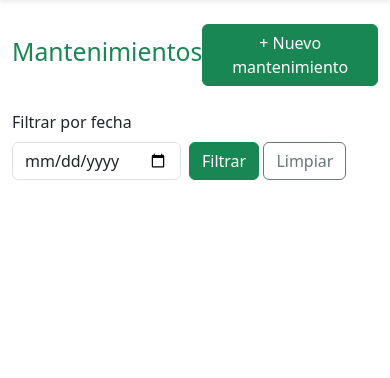
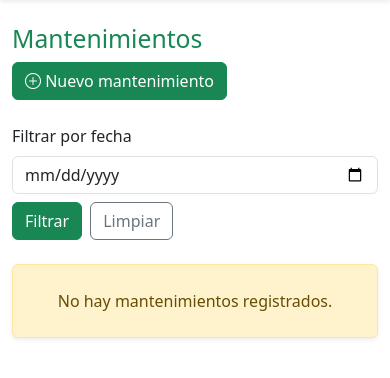
Before and after one commit to andrealuvjk/Proyecto-ReforestaSV, a Django app: page /mantenimientos/ in a window 390 px wide. Shown: the part 58-436 px from the top of the page. Run offline with Django 5.2, Linux system fonts and the light colour scheme; data that the repository does not hold is empty.

Commit message:
se mejoro responsividad en mantenimiento y se agrego mensajes

```diff
--- a/mantenimientos/templates/mantenimientos/mantenimientos.html
+++ b/mantenimientos/templates/mantenimientos/mantenimientos.html
@@ -3,9 +3,9 @@
 {% block title %}Mantenimientos - ReforestaSV{% endblock %}
 
 {% block content %}
-<div class="d-flex justify-content-between align-items-center mb-4">
-    <h2 class="text-success">Mantenimientos</h2>
-    <a href="{% url 'mantenimientos:crear' %}" class="btn btn-success">+ Nuevo mantenimiento</a>
+<div class="d-flex flex-column flex-sm-row justify-content-between align-items-start align-items-sm-center mb-4 gap-2">
+    <h2 class="text-success m-0">Mantenimientos</h2>
+    <a href="{% url 'mantenimientos:crear' %}" class="btn btn-success"><i class="bi bi-plus-circle"></i> Nuevo mantenimiento</a>
 </div>
 
 <!-- Alerta si se está filtrando por un inventario específico -->
@@ -22,27 +22,27 @@
         <input type="hidden" name="inventario" value="{{ request.GET.inventario }}">
     {% endif %}
 
-    <div class="col-auto">
+    <div class="col-12 col-sm-auto">
         <label for="fecha" class="form-label">Filtrar por fecha</label>
         <input type="date" id="fecha" name="fecha" class="form-control" value="{{ fecha|default:'' }}">
     </div>
-    <div class="col-auto">
+    <div class="col-12 col-sm-auto d-flex gap-2">
         <button type="submit" class="btn btn-success">Filtrar</button>
         <a href="{% url 'mantenimientos:lista' %}{% if request.GET.inventario %}?inventario={{ request.GET.inventario }}{% endif %}" class="btn btn-outline-secondary">Limpiar</a>
-
     </div>
 </form>
 
 {% if mantenimientos %}
+<div class="card shadow-sm border-0">
     <div class="table-responsive">
-<table class="table table-striped table-hover">
+        <table class="table table-striped table-hover align-middle mb-0">
             <thead class="table-success">
                 <tr>
-            <th>#</th>
-            <th>Fecha</th>
-            <th>Descripción</th>
-            <th>Árbol plantado</th>
-            <th>Acciones</th>
+                    <th scope="col">#</th>
+                    <th scope="col">Fecha</th>
+                    <th scope="col">Descripción</th>
+                    <th scope="col">Árbol plantado</th>
+                    <th scope="col">Acciones</th>
                 </tr>
             </thead>
             <tbody>
@@ -53,18 +53,21 @@
                     <td>{{ m.descripcion }}</td>
                     <td>{{ m.arbol_plantado }}</td>
                     <td>
+                        <div class="d-flex flex-column flex-xxl-row gap-1">
                             <a href="{% url 'mantenimientos:editar' m.id %}" class="btn btn-sm btn-outline-success">Editar</a>
-    {%if user.rol == 'ADMIN' %}
+                            {% if user.rol == 'ADMIN' %}
                             <a href="{% url 'mantenimientos:eliminar' m.id %}" class="btn btn-sm btn-outline-danger">Eliminar</a>
-    {%endif %}
+                            {% endif %}
+                        </div>
                     </td>
                 </tr>
                 {% endfor %}
             </tbody>
         </table>
     </div>
+</div>
 {% else %}
-<div class="alert alert-warning text-center">
+<div class="alert alert-permanent alert-warning text-center shadow-sm p-4">
     No hay mantenimientos registrados{% if fecha %} para la fecha seleccionada{% endif %}.
 </div>
 {% endif %}
--- a/mantenimientos/views.py
+++ b/mantenimientos/views.py
@@ -1,5 +1,5 @@
 from django.shortcuts import render, redirect, get_object_or_404
-
+from django.contrib import messages
 from usuarios.decorators import rol_requerido
 from .models import Mantenimiento, ArbolPlantado
 from .forms import MantenimientoForm, ArbolPlantadoForm
@@ -29,9 +29,14 @@ def mantenimiento_crear(request):
         form = MantenimientoForm(request.POST)
         if form.is_valid():
             form.save()
+            messages.success(request, '¡Mantenimiento registrado exitosamente!')
             return redirect('mantenimientos:lista')
+        else:
+            messages.error(request, 'Ocurrió un error al registrar el mantenimiento. Verifique los datos.')
     else:
         form = MantenimientoForm()
+
+    return render(request, 'mantenimientos/mantenimiento_form.html', {'form': form})
 
     return render(request, 'mantenimientos/mantenimiento_form.html', {'form': form})
 
@@ -41,7 +46,10 @@ def arbol_crear(request):
 
         if form.is_valid():
             form.save()
+            messages.success(request, '¡Árbol plantado registrado correctamente!')
             return redirect('mantenimientos:arboles_lista')
+        else:
+            messages.error(request, 'Ocurrió un error al registrar el árbol plantado.')
     else:
         form = ArbolPlantadoForm()
 
@@ -59,7 +67,10 @@ def arbol_editar(request, id):
 
         if form.is_valid():
             form.save()
+            messages.success(request, '¡Árbol plantado actualizado correctamente!')
             return redirect('mantenimientos:arboles_lista')
+        else:
+            messages.error(request, 'Ocurrió un error al actualizar el árbol plantado.')
     else:
         form = ArbolPlantadoForm(instance=arbol)
 
@@ -95,6 +106,7 @@ def arboles_lista(request):
 def arbol_eliminar(request, id):
     if request.method == 'POST':
         arbol = get_object_or_404(ArbolPlantado, id=id)
+        messages.success(request, '¡Árbol plantado eliminado correctamente!')
         arbol.delete()
 
     return redirect('mantenimientos:arboles_lista')
@@ -106,7 +118,10 @@ def mantenimiento_editar(request, pk):
         form = MantenimientoForm(request.POST, instance=mantenimiento)
         if form.is_valid():
             form.save()
+            messages.success(request, '¡Mantenimiento actualizado exitosamente!')
             return redirect('mantenimientos:lista')
+        else:
+            messages.error(request, 'Ocurrió un error al actualizar el mantenimiento.')
     else:
         form = MantenimientoForm(instance=mantenimiento)
 
@@ -119,6 +134,7 @@ def mantenimiento_editar(request, pk):
 def mantenimiento_eliminar(request, pk):
     mantenimiento = get_object_or_404(Mantenimiento, pk=pk)
     if request.method == 'POST':
+        messages.success(request, '¡Mantenimiento eliminado correctamente!')
         mantenimiento.delete()
         return redirect('mantenimientos:lista')
 
```
Lines whose indentation alone changed are shown as unchanged.
